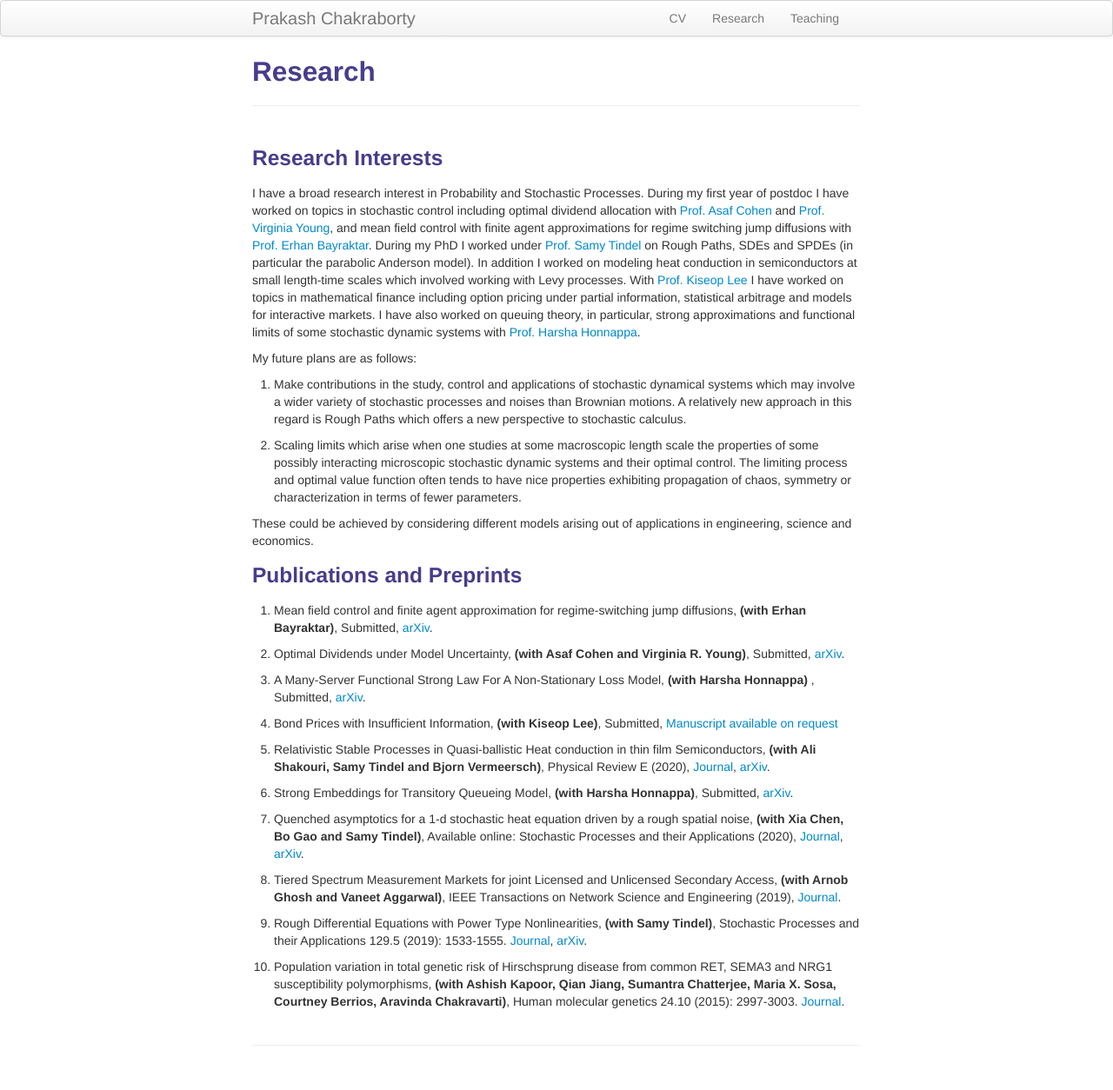
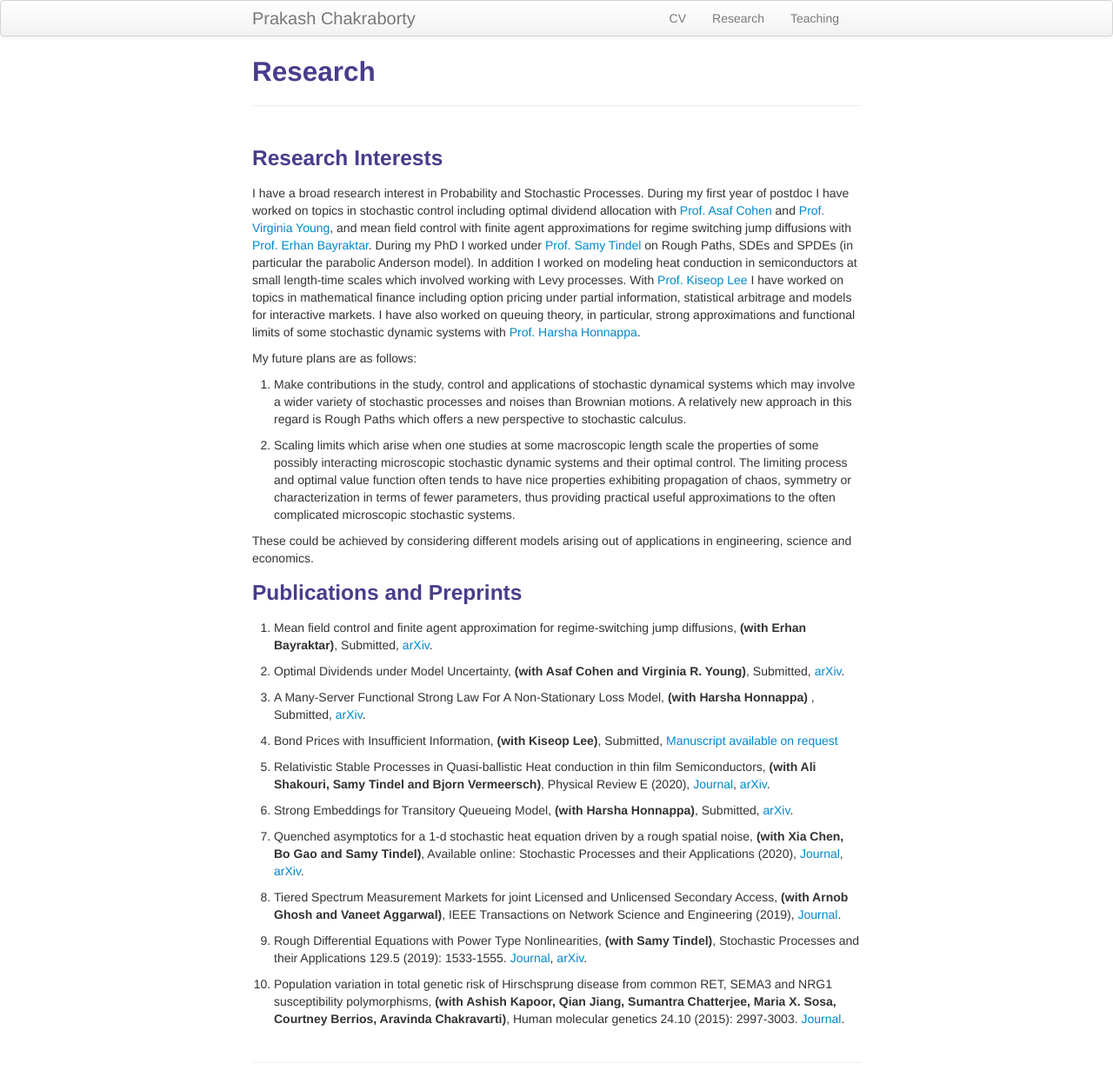
Before and after one commit to prakashchakraborty/prakashchakraborty.github.io, a Jekyll site: the page built from pages/research.md, in a window 1280 px wide. Shown: the whole page at 87% size. Built offline with Jekyll 4.4.1, drawn with Linux system fonts in a browser that asks for light colours.

Commit message:
Update research.md

```diff
--- a/pages/research.md
+++ b/pages/research.md
@@ -12,7 +12,7 @@ My future plans are as follows:
 
 1. Make contributions in the study, control and applications of stochastic dynamical systems which may involve a wider variety of stochastic processes and noises than Brownian motions. A relatively new approach in this regard is Rough Paths which offers a new perspective to stochastic calculus.
 
-2. Scaling limits which arise when one studies at some macroscopic length scale the properties of some possibly interacting microscopic stochastic dynamic systems and their optimal control. The limiting process and optimal value function often tends to have nice properties exhibiting propagation of chaos, symmetry or characterization in terms of fewer parameters.
+2. Scaling limits which arise when one studies at some macroscopic length scale the properties of some possibly interacting microscopic stochastic dynamic systems and their optimal control. The limiting process and optimal value function often tends to have nice properties exhibiting propagation of chaos, symmetry or characterization in terms of fewer parameters, thus providing practical useful approximations to the often complicated microscopic stochastic systems.
 
 These could be achieved by considering different models arising out of applications in engineering, science and economics.
 
```
